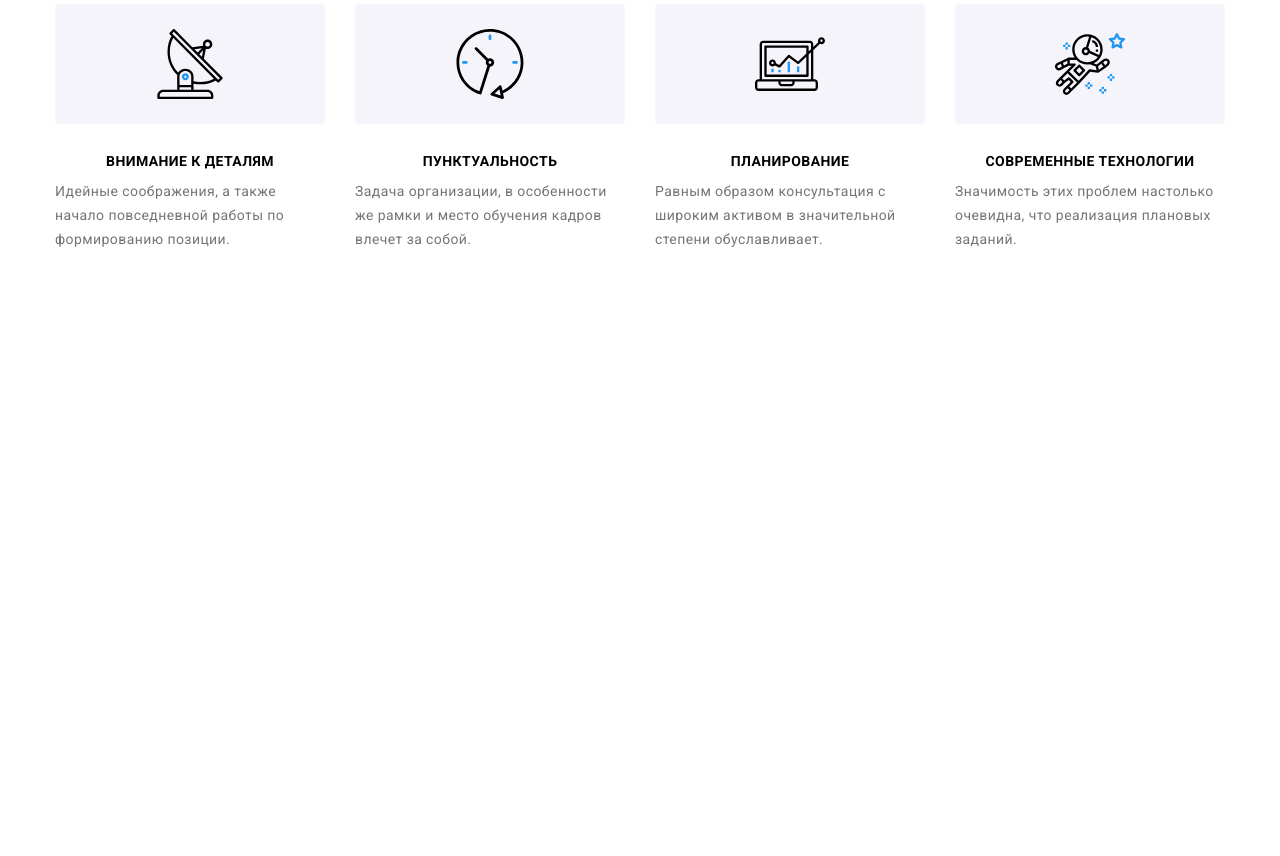
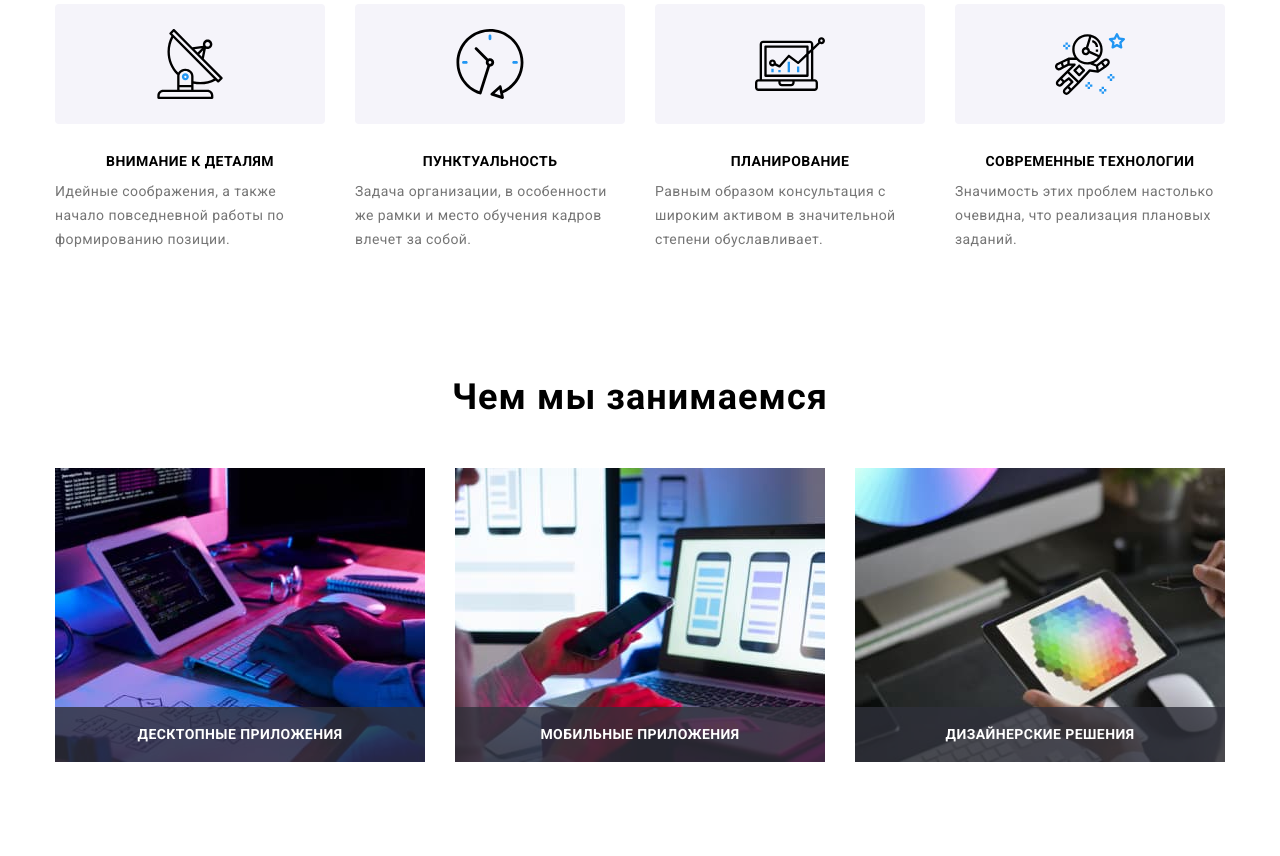
Before and after one commit to YevhenVasylevytskyi/goit-markup-hw-08, a plain HTML site: page index.html in a window 1280 px wide. Shown: the part 612-1468 px from the top of the page. Before the commit the page ends 894 px from the top, so only its background shows below. Drawn offline with nearby package versions, Linux system fonts and the light colour scheme.

Commit message:
Чем мы занимаемся

```diff
--- a/index.html
+++ b/index.html
@@ -183,7 +183,7 @@
         </section>
 
         <!--Чем мы занимаемся-->
-        <!-- <section class="activities">
+        <section class="activities">
             <div class="container">
                 <h2 class="activities__title">Чем мы занимаемся</h2>
 
@@ -202,7 +202,7 @@
                     </li>
                 </ul>
             </div>
-        </section> -->
+        </section>
 
         <!--Наша команда-->
         <!-- <section class="team">
--- a/sass/layout/_activities.scss
+++ b/sass/layout/_activities.scss
@@ -1,3 +1,50 @@
+.activities {
+  @media screen and (max-width: 1200px) {
+    display: none;
+  }
+
+  padding-top: var(--section-pt);
+  padding-bottom: var(--section-pb);
+
+  &__title {
+    margin-bottom: 50px;
+    text-align: center;
+    font-weight: 700;
+    font-size: 36px;
+    line-height: 1.17;
+    letter-spacing: 0.03em;
+  }
+
+  &__list {
+    display: flex;
+    margin-left: -30px;
+    margin-top: -30px;
+  }
+
+  &__item {
+    position: relative;
+    margin-left: 30px;
+    margin-top: 30px;
+    flex-basis: calc((100% - 60px) / 3);
+  }
+
+  &__text {
+    position: absolute;
+    bottom: 0;
+    left: 0;
+    width: 100%;
+    padding-top: 27px;
+    padding-bottom: 27px;
+    font-weight: 700;
+    font-size: 14px;
+    line-height: 1.14px;
+    text-align: center;
+    letter-spacing: 0.03em;
+    text-transform: uppercase;
+    color: var(--footer-color);
+    background-color: rgba(47, 48, 58, 0.8);
+  }
+}
 // .activities {
 //   padding-top: var(--section-pt);
 //   padding-bottom: var(--section-pb);
```
Also changed, not shown: css/main.css, css/main.min.css, 2 other files.
